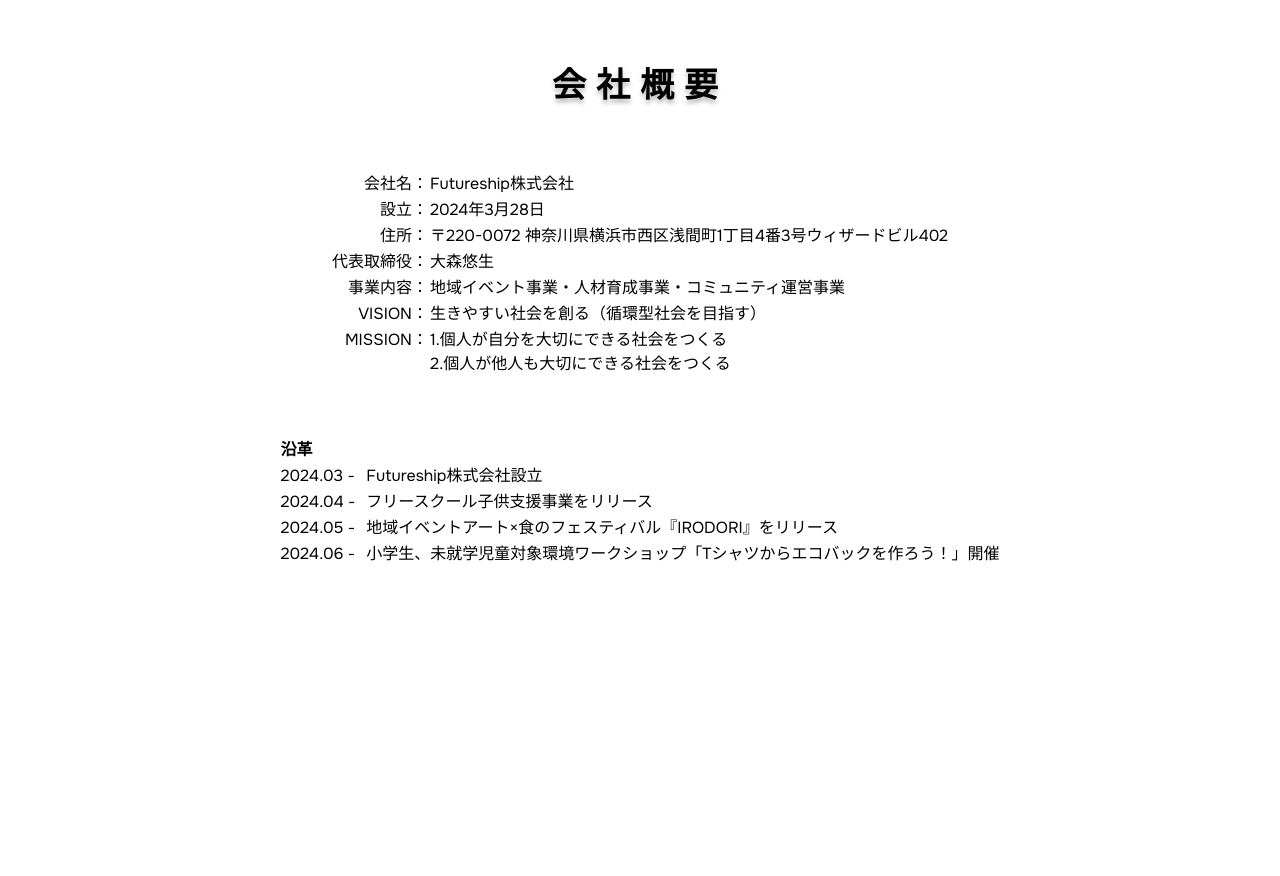
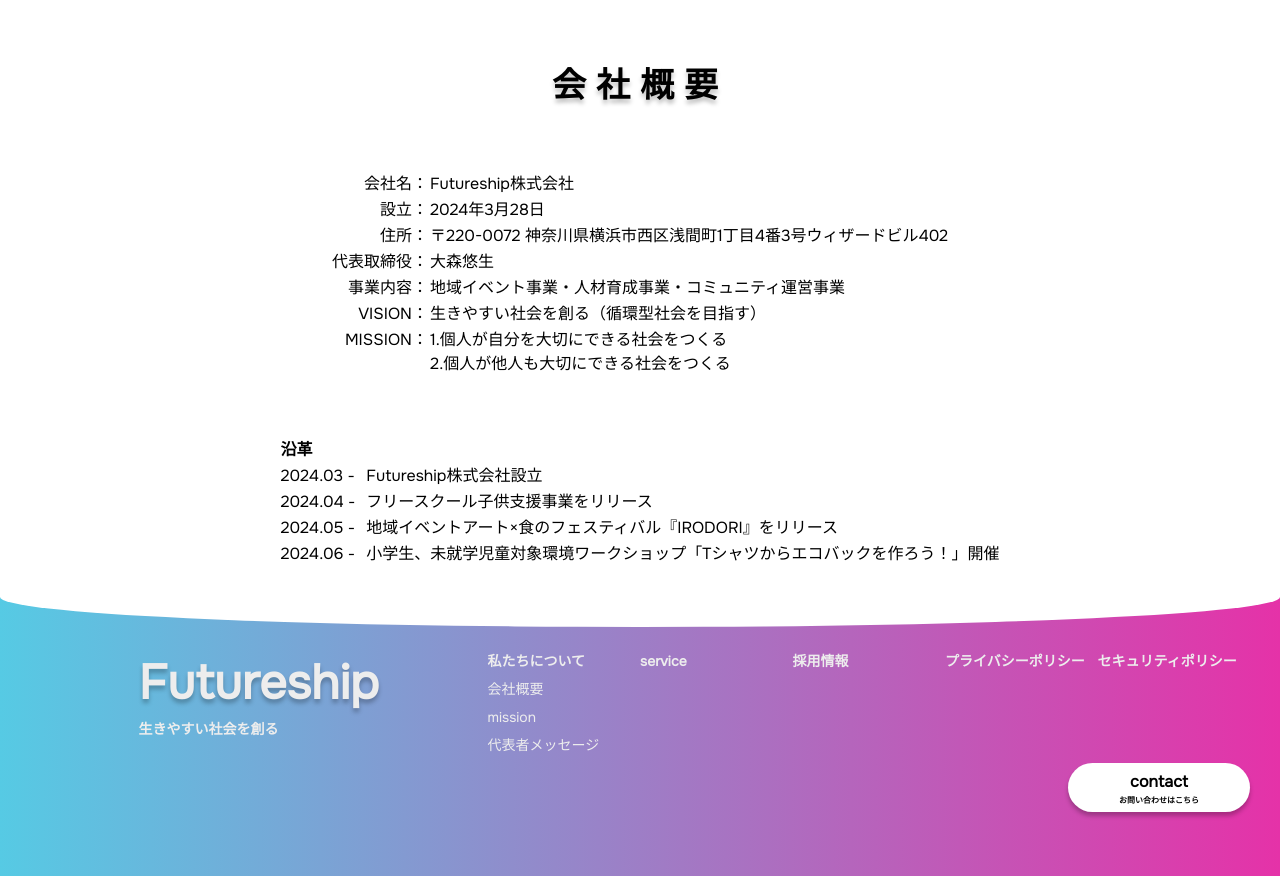
Before and after one commit to futureship/Futureship_HP, a Next.js app: page /about in a window 1280 px wide. Before the commit the page ends 800 px from the top, so only its background shows below. Built offline with nearby package versions, Linux system fonts and the light colour scheme.

Commit message:
カラーフッターの追加

```diff
--- a/src/app/about/about.module.scss
+++ b/src/app/about/about.module.scss
@@ -40,3 +40,7 @@
   display: flex;
   justify-content: start;
 }
+
+.footer {
+  width: 100%;
+}
--- a/src/app/about/page.tsx
+++ b/src/app/about/page.tsx
@@ -1,5 +1,6 @@
 'use client';
 
+import ColorFooter from '@/app/components/footer/color-footer/color-footer';
 import styles from './about.module.scss';
 import '@i18n';
 import { useTranslation } from 'react-i18next';
@@ -66,6 +67,10 @@ const About: React.FC = () => {
         </thead>
         <tbody>{history}</tbody>
       </table>
+
+      <footer className={styles.footer}>
+        <ColorFooter></ColorFooter>
+      </footer>
     </div>
   );
 };
```
